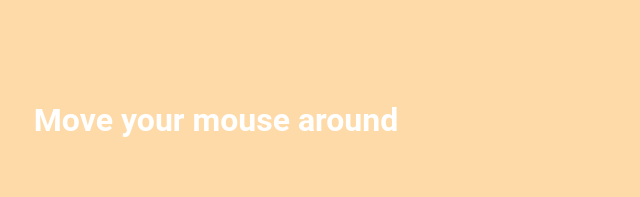
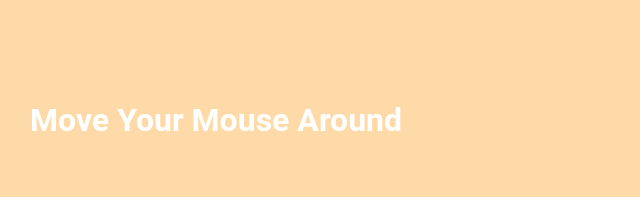
Before and after one commit to yeliudev/bb-8, a plain HTML site: page index.html in a window 1280 px wide. Shown: the top 197 px of the page, 424-1064 px from the left. Drawn offline with Linux system fonts and the light colour scheme.

Commit message:
Update title

```diff
--- a/index.html
+++ b/index.html
@@ -10,7 +10,7 @@
 </head>
 
 <body class="bb-body">
-    <h1>Move your mouse around</h1>
+    <h1>Move Your Mouse Around</h1>
     <div id="bb8">
         <div class="antennaes">
             <div class="antennae-1"></div>
```
